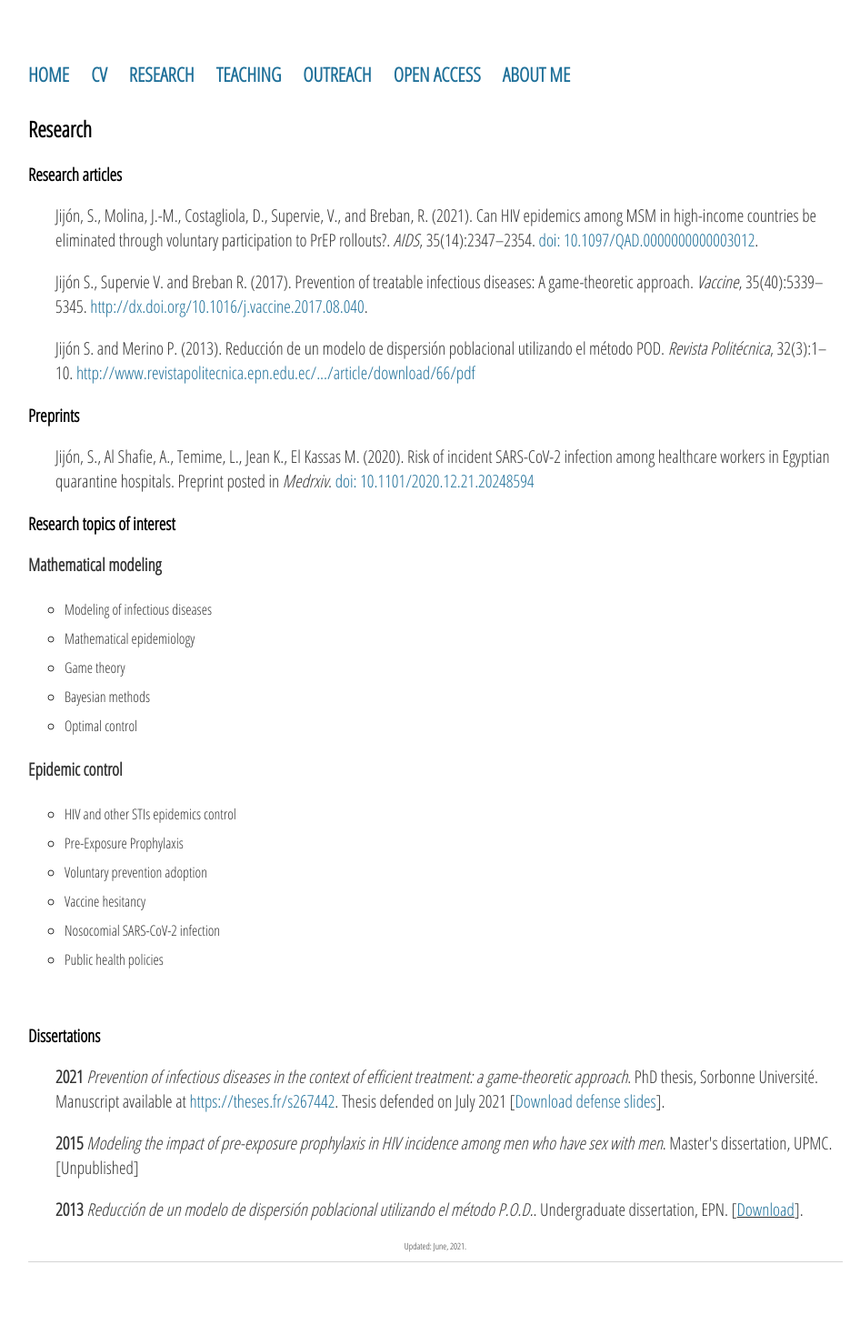
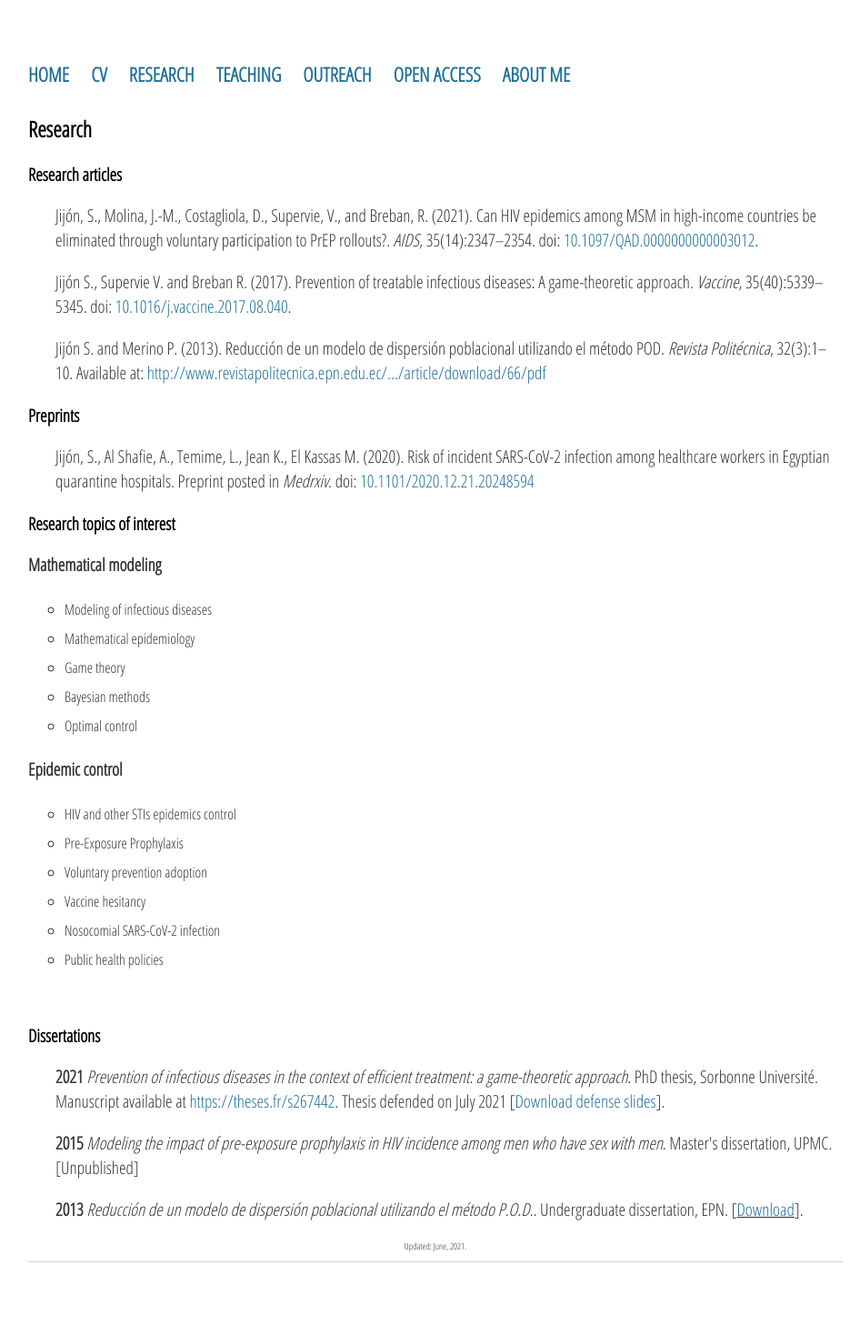
Before and after one commit to sjijon/sjijon.github.io, a Jekyll site: the page built from research.html, in a window 1280 px wide. Shown: the whole page at 91% size, without its empty margins (161-1107 px from the left). Built offline with Jekyll 4.4.1, drawn with Linux system fonts in a browser that asks for light colours; nearby versions of some CDN libraries.

Commit message:
Fix references

```diff
--- a/research.html
+++ b/research.html
@@ -5,12 +5,24 @@
 <div class="blurb">
 	<h2>Research</h2>
 	<h3>Research articles</h3>
-	<p style="padding-left:30px;">Jijón, S., Molina, J.-M., Costagliola, D., Supervie, V., and Breban, R. (2021). Can HIV epidemics among MSM in high-income countries be eliminated through voluntary participation to PrEP rollouts?. <em>AIDS</em>, 35(14):2347–2354. <a href="https://journals.lww.com/aidsonline/Abstract/9000/Can_HIV_epidemics_among_men_who_have_sex_with_men.96354.aspx" target="_blank">doi: 10.1097/QAD.0000000000003012</a>.</p>
-	<p style="padding-left:30px;">Jijón S., Supervie V. and Breban R. (2017). Prevention of treatable infectious diseases: A game-theoretic approach. <em>Vaccine</em>, 35(40):5339–5345. <a href="https://www.sciencedirect.com/science/article/pii/S0264410X17311283" target="_blank">http://dx.doi.org/10.1016/j.vaccine.2017.08.040</a>.
-	<p style="padding-left:30px;">Jijón S. and Merino P. (2013). Reducción de un modelo de dispersión poblacional utilizando el método POD. <em>Revista Politécnica</em>, 32(3):1–10. <a href="">http://www.revistapolitecnica.epn.edu.ec/.../article/download/66/pdf</a></p>
+	<p style="padding-left:30px;">Jijón, S., Molina, J.-M., Costagliola, D., Supervie, V., and Breban, R. (2021).
+		 Can HIV epidemics among MSM in high-income countries be eliminated through voluntary participation to PrEP rollouts?.
+		 <em>AIDS</em>, 35(14):2347–2354.
+		 doi: <a href="https://journals.lww.com/aidsonline/Abstract/9000/Can_HIV_epidemics_among_men_who_have_sex_with_men.96354.aspx" target="_blank">10.1097/QAD.0000000000003012</a>.</p>
+	<p style="padding-left:30px;">Jijón S., Supervie V. and Breban R. (2017).
+		Prevention of treatable infectious diseases: A game-theoretic approach.
+		 <em>Vaccine</em>, 35(40):5339–5345.
+		 doi: <a href="https://www.sciencedirect.com/science/article/pii/S0264410X17311283" target="_blank">10.1016/j.vaccine.2017.08.040</a>.
+	<p style="padding-left:30px;">Jijón S. and Merino P. (2013).
+		Reducción de un modelo de dispersión poblacional utilizando el método POD.
+		<em>Revista Politécnica</em>, 32(3):1–10.
+		Available at: <a href="">http://www.revistapolitecnica.epn.edu.ec/.../article/download/66/pdf</a></p>
 
 	<h3>Preprints</h3>
-	<p style="padding-left:30px;">Jijón, S., Al Shafie, A., Temime, L., Jean K., El Kassas M. (2020). Risk of incident SARS-CoV-2 infection among healthcare workers in Egyptian quarantine hospitals. Preprint posted in <em>Medrxiv</em>. <a href="https://doi.org/10.1101/2020.12.21.20248594" target="_blank">doi: 10.1101/2020.12.21.20248594</a></p>
+	<p style="padding-left:30px;">Jijón, S., Al Shafie, A., Temime, L., Jean K., El Kassas M. (2020).
+		Risk of incident SARS-CoV-2 infection among healthcare workers in Egyptian quarantine hospitals.
+		Preprint posted in <em>Medrxiv</em>.
+		doi: <a href="https://doi.org/10.1101/2020.12.21.20248594" target="_blank">10.1101/2020.12.21.20248594</a></p>
 
 
 	<h3>Research topics of interest</h3>
```
